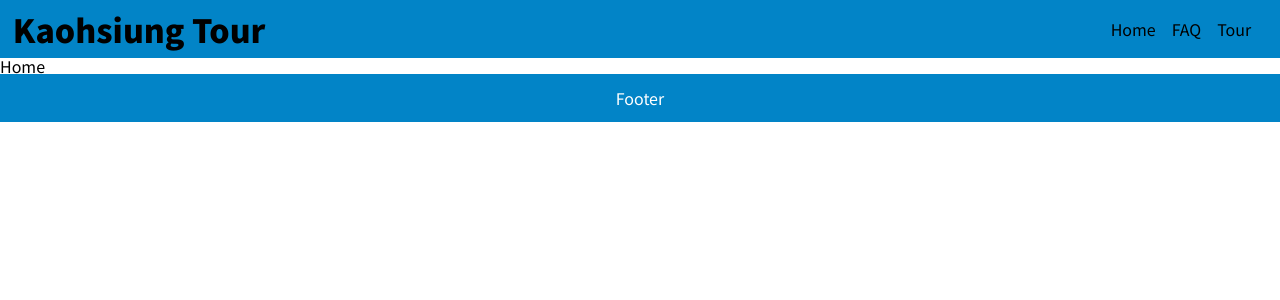
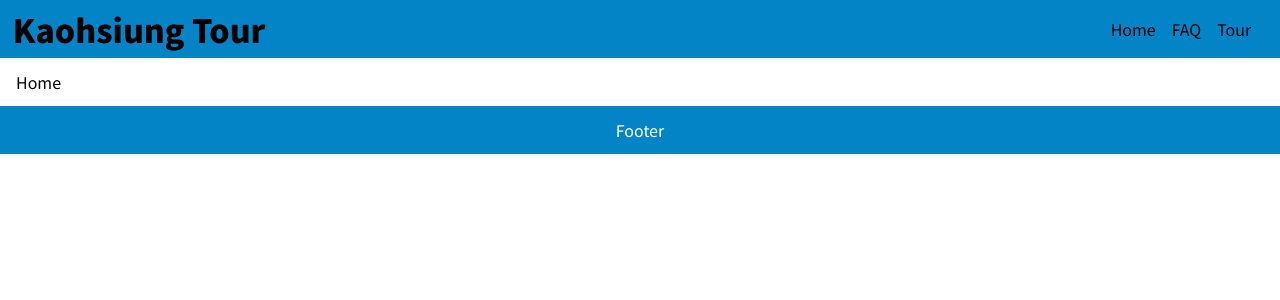
Before and after one commit to huanmingchang/kaohsiung-tour, a React (Create React App) app: page / in a window 1280 px wide. Shown: the top 300 px of the page. Built offline with nearby package versions, Linux system fonts and the light colour scheme.

Commit message:
feat: add layout styles

```diff
--- a/src/styles/App.css
+++ b/src/styles/App.css
@@ -42,3 +42,9 @@
   color: #fff;
   text-align: center;
 }
+
+.content {
+  margin: 0 auto;
+  max-width: 1440px;
+  padding: 1rem;
+}
```
